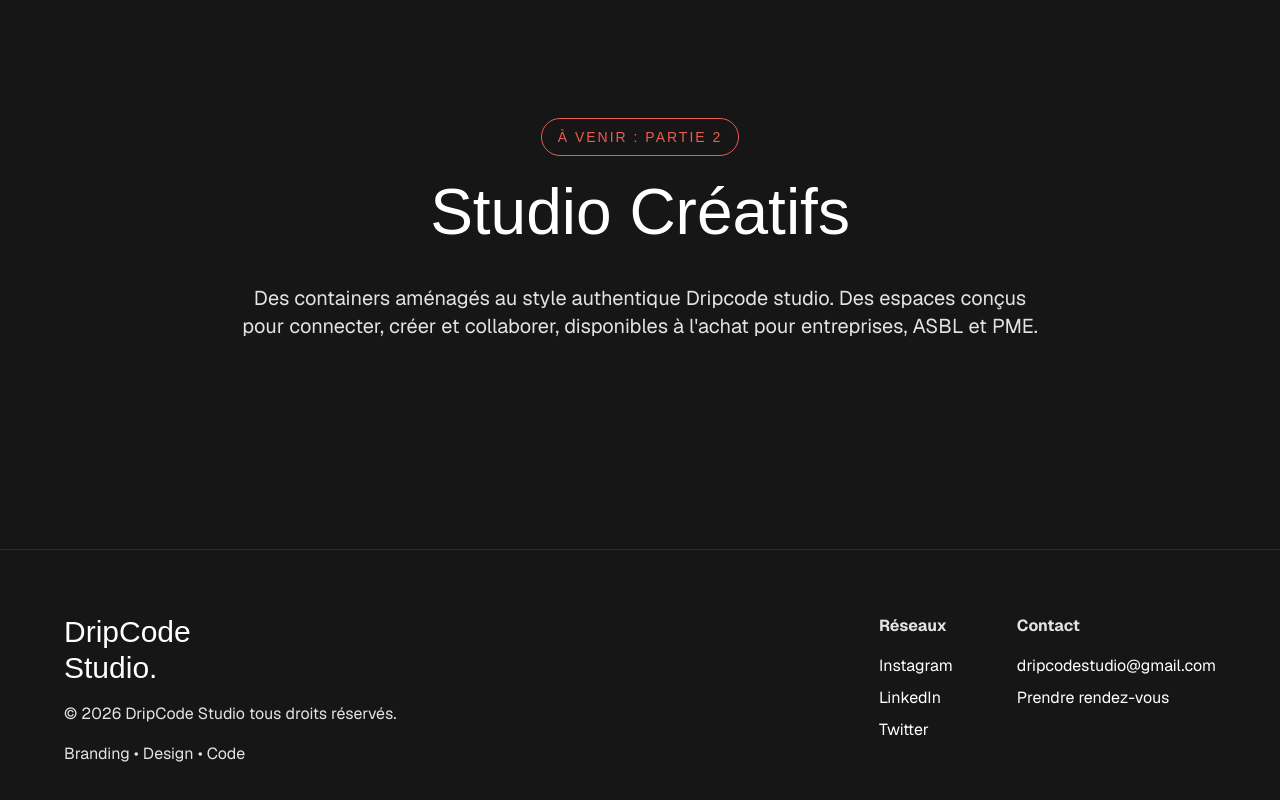
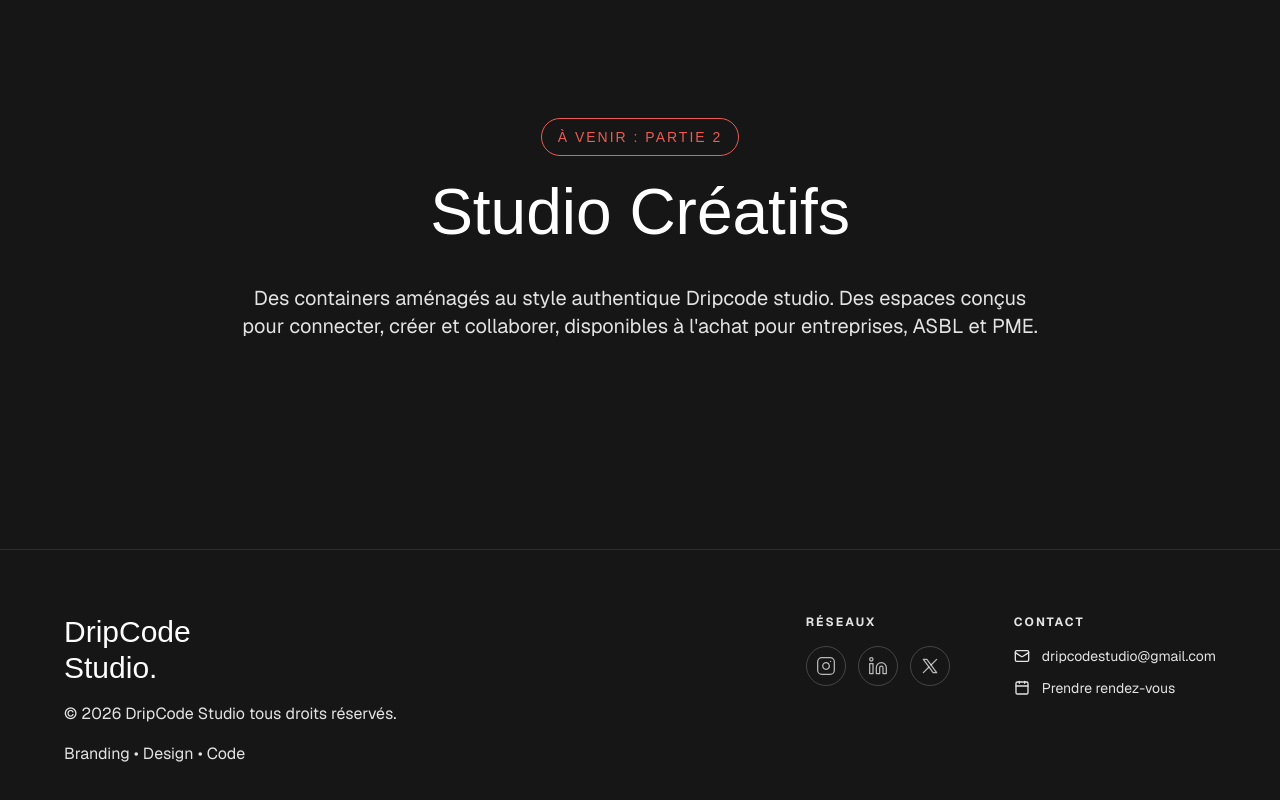
Before and after one commit to DripCode-Studio/dripcode-studio, a Next.js app: page / in a window 1280 px wide. Shown: the part 2600-3400 px from the top of the page. Built offline with nearby package versions, Linux system fonts and the light colour scheme.

Commit message:
feat: Add social media icons to SiteFooter and update contact section

```diff
--- a/package.json
+++ b/package.json
@@ -13,6 +13,7 @@
     "class-variance-authority": "^0.7.1",
     "clsx": "^2.1.1",
     "framer-motion": "^12.38.0",
+    "lucide-react": "^1.14.0",
     "next": "16.2.4",
     "react": "19.2.4",
     "react-dom": "19.2.4",
--- a/src/components/site-footer.tsx
+++ b/src/components/site-footer.tsx
@@ -1,7 +1,81 @@
 "use client";
 
 import { motion } from "framer-motion";
-import Link from "next/link";
+import { Mail, Calendar } from "lucide-react";
+
+function InstagramIcon() {
+  return (
+    <svg
+      width="20"
+      height="20"
+      viewBox="0 0 24 24"
+      fill="none"
+      stroke="currentColor"
+      strokeWidth="1.5"
+      strokeLinecap="round"
+      strokeLinejoin="round"
+    >
+      <rect x="2" y="2" width="20" height="20" rx="5" ry="5" />
+      <path d="M16 11.37A4 4 0 1 1 12.63 8 4 4 0 0 1 16 11.37z" />
+      <line x1="17.5" y1="6.5" x2="17.51" y2="6.5" />
+    </svg>
+  );
+}
+
+function LinkedInIcon() {
+  return (
+    <svg
+      width="20"
+      height="20"
+      viewBox="0 0 24 24"
+      fill="none"
+      stroke="currentColor"
+      strokeWidth="1.5"
+      strokeLinecap="round"
+      strokeLinejoin="round"
+    >
+      <path d="M16 8a6 6 0 0 1 6 6v7h-4v-7a2 2 0 0 0-2-2 2 2 0 0 0-2 2v7h-4v-7a6 6 0 0 1 6-6z" />
+      <rect x="2" y="9" width="4" height="12" />
+      <circle cx="4" cy="4" r="2" />
+    </svg>
+  );
+}
+
+function TwitterIcon() {
+  return (
+    <svg
+      width="20"
+      height="20"
+      viewBox="0 0 24 24"
+      fill="none"
+      stroke="currentColor"
+      strokeWidth="1.5"
+      strokeLinecap="round"
+      strokeLinejoin="round"
+    >
+      <path d="M4 4l11.733 16h4.267l-11.733 -16z" />
+      <path d="M4 20l6.768 -6.768m2.46 -2.46L20 4" />
+    </svg>
+  );
+}
+
+const socials = [
+  {
+    label: "Instagram",
+    href: "https://www.instagram.com/dripcodestudio/",
+    icon: <InstagramIcon />,
+  },
+  {
+    label: "LinkedIn",
+    href: "https://www.linkedin.com/company/dripcodestudio",
+    icon: <LinkedInIcon />,
+  },
+  {
+    label: "X (Twitter)",
+    href: "https://twitter.com/dripcodestudio",
+    icon: <TwitterIcon />,
+  },
+];
 
 export function SiteFooter() {
   return (
@@ -21,10 +95,14 @@ export function SiteFooter() {
           Studio.
         </h2>
         <p className="text-[#e3e3e3] mt-4">
-          © {new Date().getFullYear()} DripCode Studio tous droits réservés.
+          &copy; {new Date().getFullYear()}{" "}
+          <span>DripCode Studio tous droits r&eacute;serv&eacute;s.</span>
         </p>
-        <p className="text-[#e3e3e3] mt-4">Branding • Design • Code</p>
+        <p className="text-[#e3e3e3] mt-4">
+          Branding &bull; Design &bull; Code
+        </p>
       </motion.div>
+
       <motion.div
         className="flex flex-col sm:flex-row gap-12 sm:gap-16"
         initial={{ opacity: 0, y: 32 }}
@@ -32,43 +110,42 @@ export function SiteFooter() {
         transition={{ duration: 0.9, delay: 0.15, ease: [0.25, 1, 0.5, 1] }}
         viewport={{ once: true, amount: 0.3 }}
       >
-        <div className="flex flex-col gap-2">
-          <span className="font-bold mb-2 text-[#e3e3e3]">Réseaux</span>
-          <Link
-            href="https://www.instagram.com/dripcodestudio/"
-            target="_blank"
-            className="hover:text-[#ED5B53] transition-colors"
-          >
-            Instagram
-          </Link>
-          <Link
-            href="https://www.linkedin.com/company/dripcodestudio"
-            target="_blank"
-            className="hover:text-[#ED5B53] transition-colors"
-          >
-            LinkedIn
-          </Link>
-          <Link
-            href="https://twitter.com/dripcodestudio"
-            target="_blank"
-            className="hover:text-[#ED5B53] transition-colors"
-          >
-            Twitter
-          </Link>
+        <div className="flex flex-col gap-3">
+          <span className="font-bold mb-1 text-[#e3e3e3] uppercase text-xs tracking-[2px]">
+            R&eacute;seaux
+          </span>
+          <div className="flex items-center gap-3">
+            {socials.map((s) => (
+              <a
+                key={s.label}
+                href={s.href}
+                target="_blank"
+                className="flex items-center justify-center w-10 h-10 rounded-full border border-white/20 text-white/70 hover:text-[#ED5B53] hover:border-[#ED5B53] transition-all duration-300 hover:-translate-y-1"
+                aria-label={s.label}
+              >
+                {s.icon}
+              </a>
+            ))}
+          </div>
         </div>
-        <div className="flex flex-col gap-2">
-          <span className="font-bold mb-2 text-[#e3e3e3]">Contact</span>
+
+        <div className="flex flex-col gap-3">
+          <span className="font-bold mb-1 text-[#e3e3e3] uppercase text-xs tracking-[2px]">
+            Contact
+          </span>
           <a
             href="mailto:dripcodestudio@gmail.com"
-            className="hover:text-[#ED5B53] transition-colors"
+            className="flex items-center gap-3 text-[#e3e3e3] hover:text-[#ED5B53] transition-colors text-sm"
           >
+            <Mail size={16} />
             dripcodestudio@gmail.com
           </a>
           <a
             href="https://calendly.com/dripcodestudio/30min"
             target="_blank"
-            className="hover:text-[#ED5B53] transition-colors"
+            className="flex items-center gap-3 text-[#e3e3e3] hover:text-[#ED5B53] transition-colors text-sm"
           >
+            <Calendar size={16} />
             Prendre rendez-vous
           </a>
         </div>
```
Also changed, not shown: 1 other file (tests, documents, lock files or other folders).
